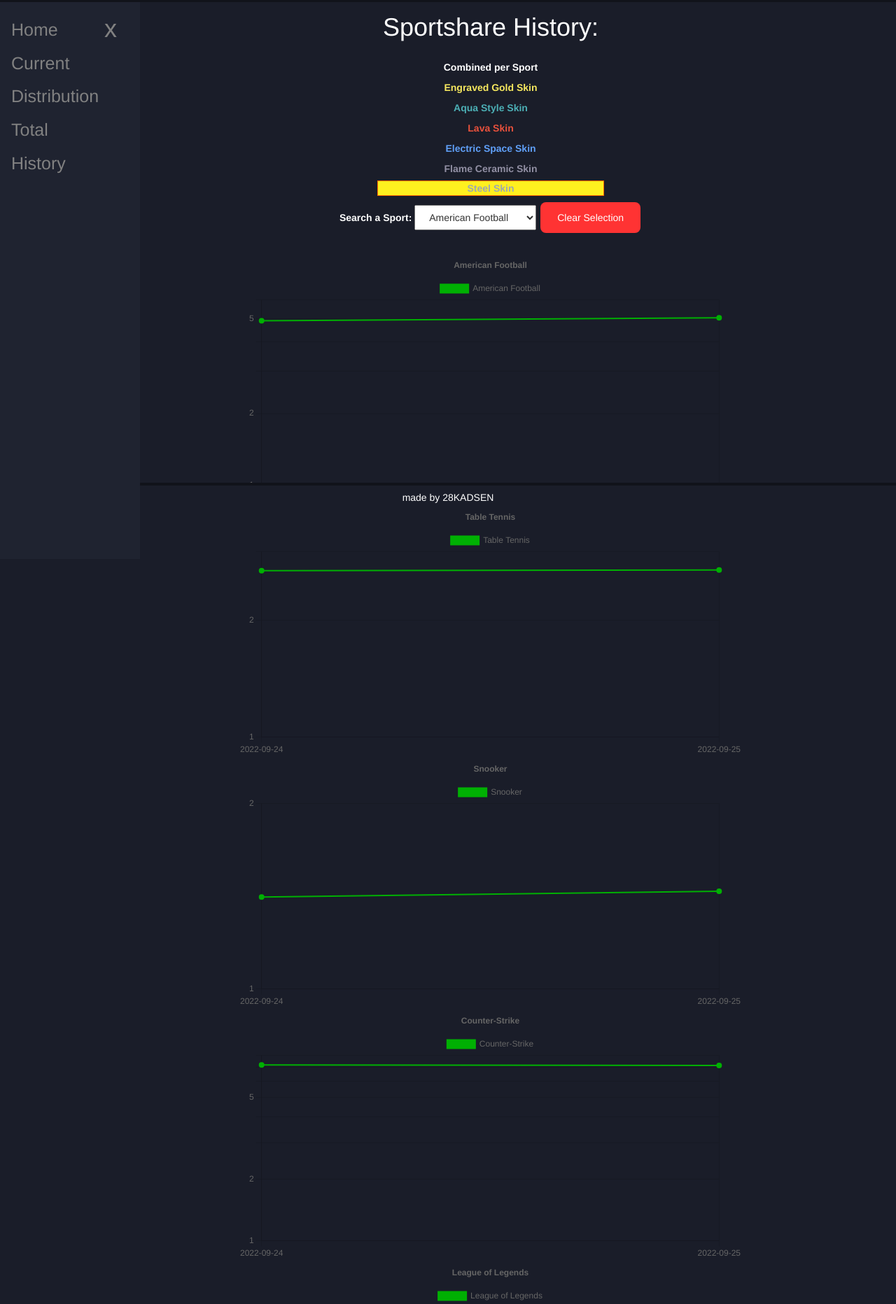
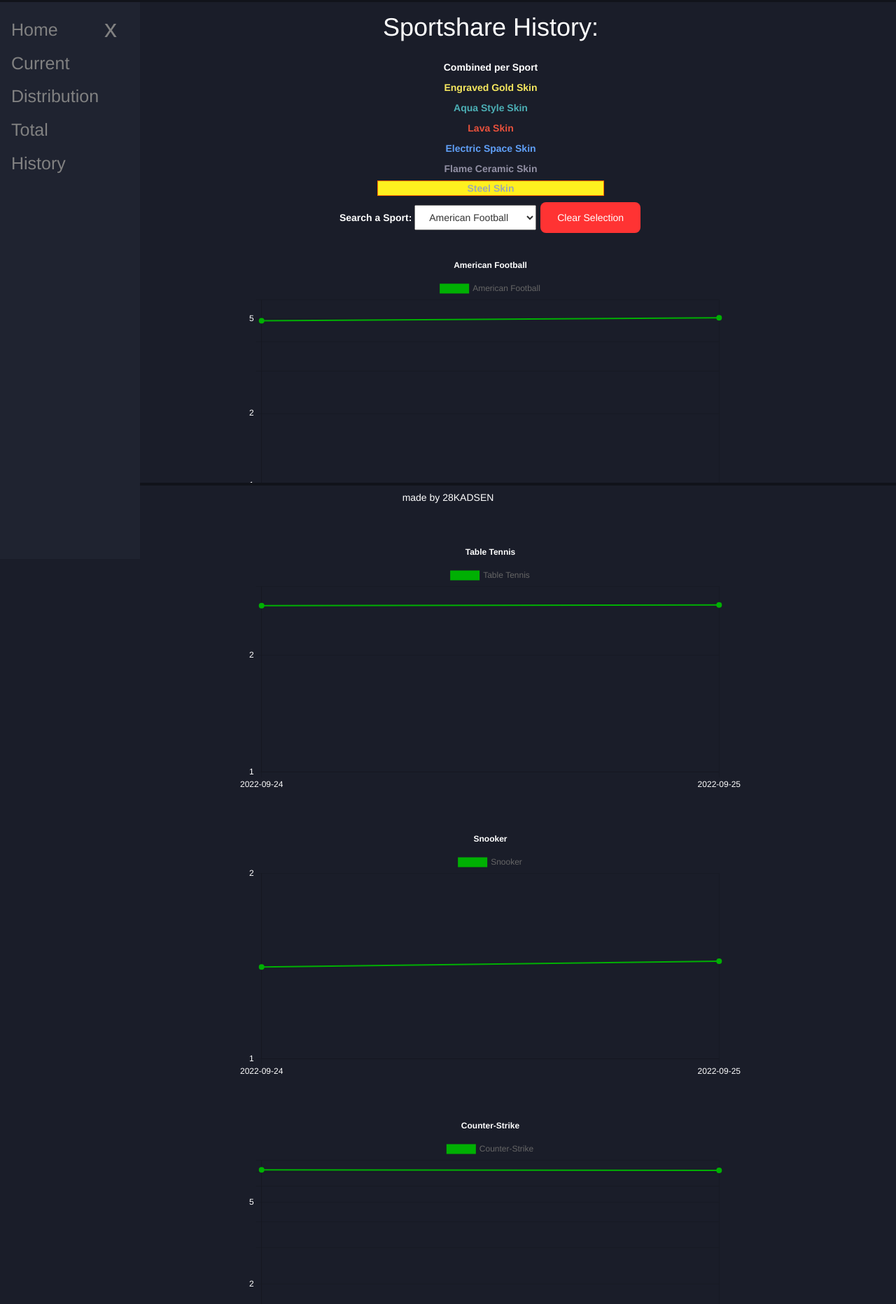
Before and after one commit to 28Drinks/kadsen-docker-real, a Flask app: page /share_history in a window 1280 px wide. Shown: the part 71-1935 px from the top of the page at 70% size. Run offline with Flask 2, Linux system fonts and the light colour scheme; data comes from the database, SQL or seed files in the repository; both versions use the stored data as it was after the commit.

Commit message:
minor updates

```diff
--- a/my_project/db_connector.py
+++ b/my_project/db_connector.py
@@ -63,7 +63,7 @@ class DbWriter():
                 base_share_value=data[a][1],
                 bots_quantity=data[a][2],
                 share_quantity=data[a][3],
-                date=yesterday
+                date=today
             )
             db.session.add(newShare)
             db.session.commit()
--- a/my_project/static/share_history.css
+++ b/my_project/static/share_history.css
@@ -72,3 +72,7 @@ input {
   .sports {
     padding: 8px 16px;
   }
+
+  .cdiv {
+    margin-bottom: 50px;
+  }
--- a/my_project/templates/landing_page.html
+++ b/my_project/templates/landing_page.html
@@ -45,7 +45,7 @@
         Other then that it should be atleast close to the true amounts.
         </p>
         <h3>Any Questions left?</h3>
-        <p>Contact me on Discord 28KADSEN#1337
+        <p>Contact me on Discord 28KADSEN#5086
         </p>
         <h3>Like what I do??</h3>
         <p>/tip 28KADSEN
--- a/my_project/templates/share_distribution.html
+++ b/my_project/templates/share_distribution.html
@@ -47,7 +47,10 @@
                   {
                   responsive: true,
                   maintainAspectRatio: false,
-               }
+               },
+               title: {
+                  color: "white"
+               },
             }
          };
 
--- a/my_project/templates/share_history.html
+++ b/my_project/templates/share_history.html
@@ -161,10 +161,16 @@
                            scales: {
                               x: {
                                  display: true,
+                                 ticks: {
+                                    color: "white"
+                                 },
                               },
                               y: {
                                  display: true,
-                                 type: 'logarithmic'
+                                 type: 'logarithmic',
+                                 ticks: {
+                                    color: "white"
+                                 },
                               }
                            },
                            interaction: {
@@ -176,6 +182,7 @@
                               },
                               title: {
                                  display: true,
+                                 color: "white",
                                  text: mylabel[i],
                               }
                            }
@@ -183,6 +190,7 @@
                      };
 
                      const newDiv = document.createElement("div");
+                     newDiv.setAttribute("class", "cdiv");
                      const newCanvas = document.createElement("canvas");
                      newCanvas.setAttribute("id", mylabel[i]);
                      newCanvas.setAttribute("class", "work");
```
Also changed, not shown: my_project/templates/share_total.html (+8 -1 lines), my_project/pls_db.db.
